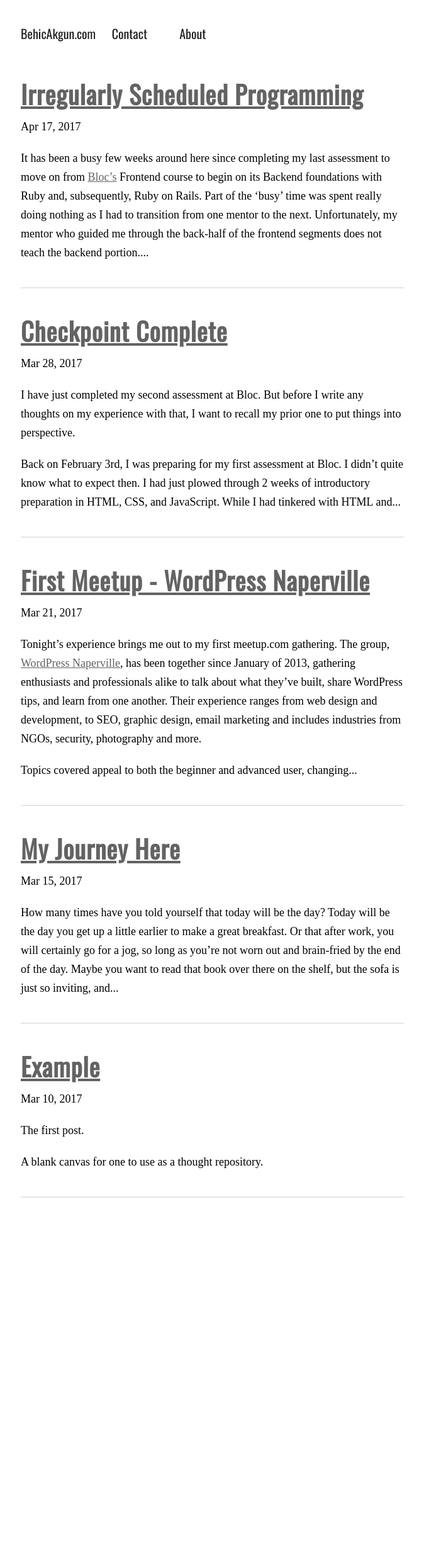
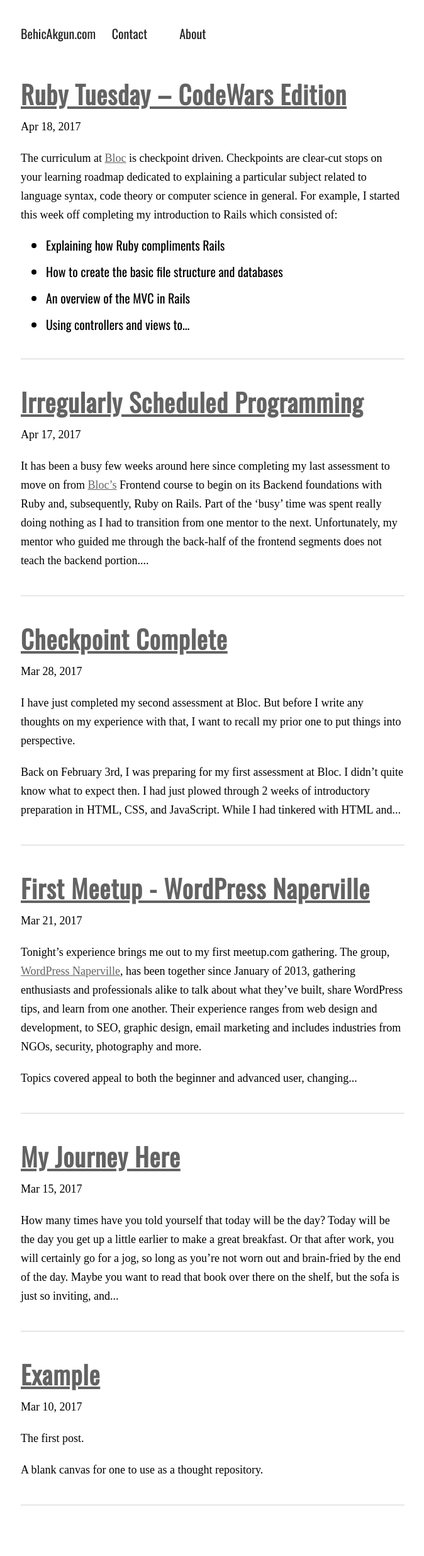
Before and after one commit to behica/behica.github.io, a Jekyll site: the page built from index.html, in a window 1280 px wide. Shown: the whole page at 63% size, without its empty margins (302-976 px from the left). Built offline with Jekyll 4.4.1, drawn with Linux system fonts in a browser that asks for light colours; some web fonts are replaced; before the commit the page ends 1982 px from its top, so only the background shows below that; some of the changed lines change nothing that is shown.

Commit message:
Ruby Tuesday post and minor updates to index.md

````diff
--- /dev/null
+++ b/_posts/2017-04-18-ruby_tuesday_codewars.md
@@ -0,0 +1,88 @@
+---
+layout: post
+title:  "Ruby Tuesday – CodeWars Edition"
+---
+
+The curriculum at [Bloc](https://bloc.io) is checkpoint driven. Checkpoints are clear-cut stops on your learning roadmap dedicated to explaining a particular subject related to language syntax, code theory or computer science in general. For example, I started this week off completing my introduction to Rails which consisted of:
+
+- Explaining how Ruby compliments Rails
+- How to create the basic file structure and databases
+- An overview of the MVC in Rails
+- Using controllers and views to create landing pages
+- Setting up testing specs and random data
+- HTML / CSS in Rails
+- Models and linking databases
+
+The majority of these checkpoints follow a similar pattern. A tutorial walkthrough is presented showing blocks of code, with markers within each one used to identify what is happening in each code segment, and why. In these types of checkpoints, Bloc puts the onus upon you to be able to read through the material, take your notes **[(you learn better by writing)](https://www.sciencedaily.com/releases/2011/01/110119095458.htm)**, and make changes and updates to your local copies of code with each checkpoint being a Git feature branch used to simulate version control in the real world. You then upload your work (ex. to Github), notify your mentor for review/questions, and off you go to the next one. Often times, these checkpoints end with an assignment, which is similar to a checkpoint but it may have further reading material, and a guided (but not detailed for you) coding exercise to reinforce what you just learned. For example, your checkpoint may have walked you through the setup of an `index` and `about` page, but let’s see you do the same with an `FAQ` page. Sometimes these hold a little twist for the student to explore on their own and figure out as one might do in the un-tamed wilds of Coderland.
+
+These tutorials are an essential component to learning in this bootcamp format. There is structure to fall back on in case you need a particular review, and it provides a path to connect each concept together. If you didn’t take the time to pay attention during the checkpoint, the assignment will be difficult. If you do the bare minimum, the concepts later just become vaguer to you as the building blocks are typically presented to you earlier in the module. This cadence can sometimes put a person on autopilot; you pick up on the key themes and are able to grasp what’s happening along the way and, when reading the code, you get what’s going on and why. In the cases where you catch yourself copying/pasting code, please do yourself a favor and start over to take the time needed to read, and comprehend. You likely won’t be presented a tutorial when you’re tasked with finding a solution to a real-world issue, so at times, Bloc sends you off to [Codewars](https://www.codewars.com) to test your mettle in problem solving.
+
+Codewars (check out their [training manual](https://www.codewars.com/about)) challenges (or _kata_) are one of the things I really look forward to in modules. As a learner, practice and repetition are key to your development. Following a tutorial and watching a web page change as you update it certainly brings about a sense of satisfaction while learning.  Applying that knowledge to Codewars kata, solving a problem at your skill level, and subsequently watching your kyu/rank rise as you take on harder kata takes that reward system and puts a measure on it. You’re able to take similar concepts that you’ve learned through checkpoints, and re-apply them, so that the material looks familiar enough to get you started, but difficult enough to engage your problem-solving skills. Through a mix of syntax memorization and knowing what questions to ask to the Google, my sense of reality solidifies that this is the type of work I signed up for, and will be looking forward to for years to come.
+
+Today, I was tasked with taking on 3 required kata and an extra-credit bonus question to push my limits.
+-	[Tube Strike Options]( https://www.codewars.com/kata/tube-strike-options-calculator/ruby)
+-	[Get the Middle Character]( https://www.codewars.com/kata/get-the-middle-character/ruby)
+-	[Most Frequent Item Count](https://www.codewars.com/kata/find-count-of-most-frequent-item-in-an-array/ruby)
+
+At the time of this writing, I have yet to take on the bonus question, so I won’t link it yet. I do want to walk through my problem-solving process on the third kata, **Most Frequent Item Count**.
+
+The details are simple:
+-	Write a program to find the count of the most frequent item in an array.
+-	Assume the input is an array of integers
+
+One of the things that connects my past as a business analyst and my future as a coder is laying a foundation for what the solution is trying to accomplish. Planning out, step-by-step, in pseudo-code is important early on so you can reinforce patterns that may emerge. Let’s take a look at how that played out with this kata.
+
+We are given a starting point:
+```
+def most_frequent_item_count(collection)
+  # Do your magic. :)
+end
+```
+
+Looking at this, `collection` will be our array, so there’s no need to define it elsewhere. We do know that we are looking for a count, so let’s add that portion to our code.
+
+```
+def most_frequent_item_count(collection)
+  count = 0
+end
+```
+
+I’ve started a variable, `count`, at 0 with the intention of increasing it as it iterates over each item in `collection` of a similar value. For example, if collection is `[3, 1, 2, 3, 3]`, I want the code to start at the first item (`3`), and count how many times it is in the array. In this case, `3` appears 3 times. When the loop goes onto the next item (`1`), I will want it to count the frequency of `1`s within the array, and compare that to the `3` value we just counted. Now we know that we need to have a placeholder to be able to compare variables. In JavaScript, I might have created a `for` loop, iterating over each position and integer, counting its frequency, storing that `count` as a comparison variable, making the `count` variable equal to the comparison variable, and re-looping and comparing that `count` figure to each subsequent integer. If the new position/integer frequency is greater than the old, I’d replace the `count` value. If not, I’d loop over the next integer, until I’m at the array’s end. Then, a simple `return` of the `count` variable tells you the highest frequency of occurrence of a number.
+
+In Ruby, this becomes simple. Using the `.each` method on `collection`, and turning `count` into a hash, or object, I am able to store my integer counts as keys and values.
+
+```
+def most_frequent_item_count(collection)
+  count = Hash.new(0)
+
+  collection.each { |i| count[i] += 1 }
+end
+```
+
+`count = Hash.new(0)` turns our variable into a hash, with default key values of 0. The `.each` method takes each item in the array, `i`, and adds them to the `count` hash. Each time it is present in the array, its value is increased by 1. Awesome. We have our hash, and frequencies of each number logged. Now we need a way to figure out the highest value. Luckily, Ruby has an easy way of doing this as well.
+
+```
+def most_frequent_item_count(collection)
+  count = Hash.new(0)
+
+  collection.each { |i| count[i] += 1 }
+  count.each { |k,v| return v if v == count.values.max }
+end
+```
+
+I iterate through each `key` and `value` (`k` and `v`). Then Ruby’s simple, almost spoken-language-like code comes into play. Iterating through each key and value combination (in this case, the integer and its count) I want to return the value if it is the greatest / maximum value present within that hash. `return v` tells me I want to return value; `if v ==` tells the code to return the value if `v`’s condition is met, and the condition we’re looking for is the largest value (highest frequency) present with `count.values.max`. Cool, huh?
+
+There are obviously more elegant solutions, and you are able to look through these once you’ve completed your kata and refactoring upon passing all of the automatic tests the system puts your code through. For example, the best practice (as voted on by users) for the question here is listed as:
+```
+def most_frequent_item_count(c)
+  c.count(c.max_by{|x| c.count(x)})
+end
+```
+
+Seeing these solutions help fortify your knowledge by allowing you to walk through the code on your own, and formulating a new thought process on how that came about. Of course, your knowledge of available methods also helps at this point, so searching the internet for syntax basics and perusing _stackoverflow_ threads is to your benefit here. **Do not** just search outright for the solution. Search instead for concepts that can help you put together what you’ve learned to good use. Augment your knowledge of available methods. Searching for a solution and just plopping down the best practice without going through the problem-solving on your own just does you a disservice. Sure, you’ve earned some internet points, but when the time comes, do you want to be able to solve more complex issues, or just regurgitate what someone else wrote without understanding the journey?
+
+
+Tomorrow, I’ll try my hand at the extra-credit. It’s [Disemvowel Trolls]( https://www.codewars.com/kata/disemvowel-trolls) if you want to have a go at it yourself!
+
+
+Let me know how you would have tackled this problem differently than I. As a beginner, I chose to follow the obvious paths when troubleshooting the details. Are there other tips you would give to aspiring novices? Drop me a line here, or at <http://www.behicakgun.com/contact/>.
--- a/about/index.md
+++ b/about/index.md
@@ -3,7 +3,7 @@ layout: page
 title: About
 ---
 
-This is my as simple as possible base Jekyll theme.
+This site started on a simple as possible base Jekyll theme.
 
 In January of 2017, I began my apprenticeship in Bloc's full-stack web developer program. In a former life, I worked as a sales operations specialist focusing on data visualization, analytics, CRM building and process optimization.
 
--- a/css/main.css
+++ b/css/main.css
@@ -83,12 +83,14 @@ a {
 }
 ol li,
 ul li {
+	font-family: 'Oswald', sans-serif;
+	font-size: 1 rem;
   margin-top: 0px;
 	margin-bottom: .75rem;
 }
 blockquote p{
   border-left: none;
-    font-family: 'Oswald', sans-serif;
+  font-family: 'Oswald', sans-serif;
   font-size: 1  rem;
   line-height: 1.35;
   padding-left: .75rem;
````
Also changed, not shown: _config.yml (line endings or trailing spaces).
